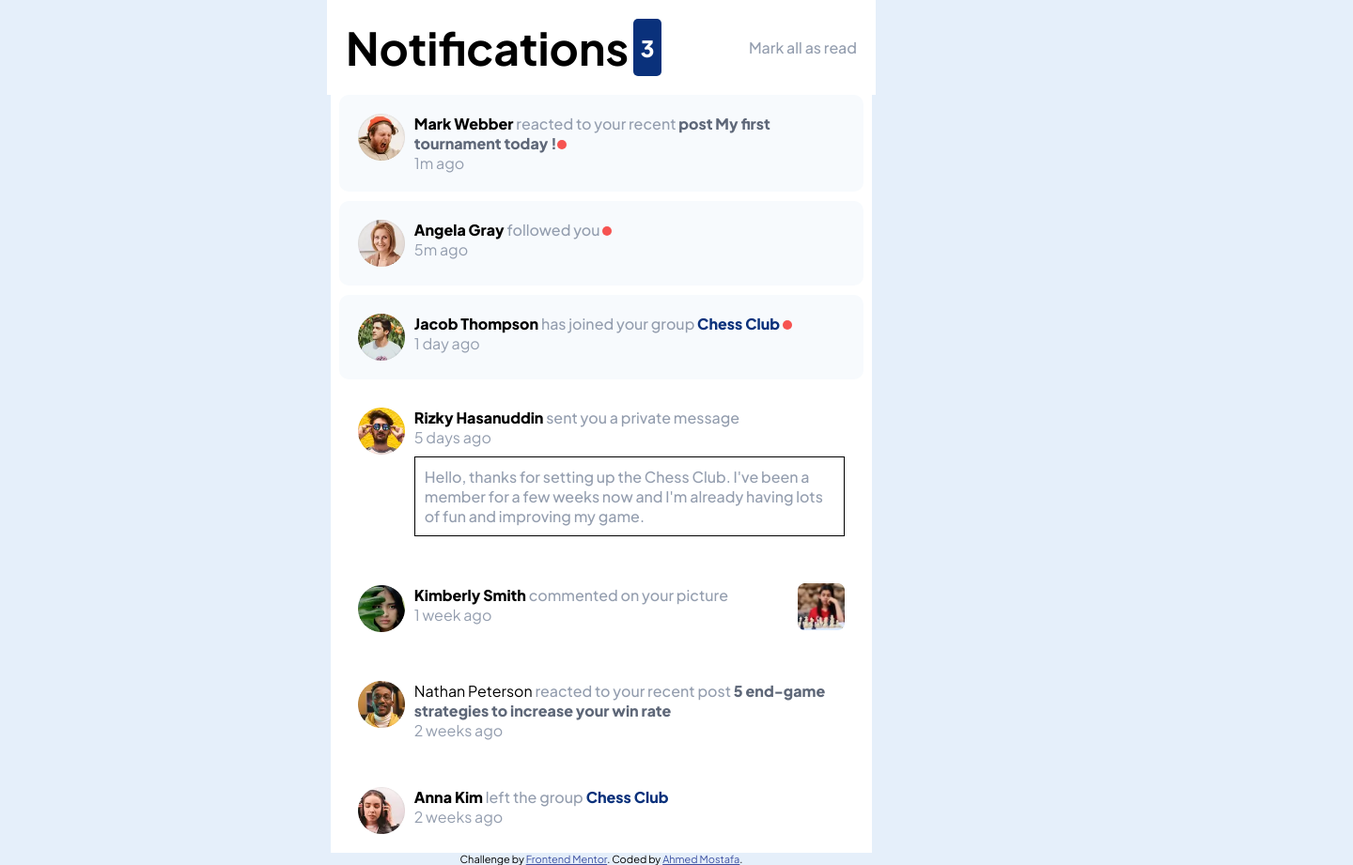
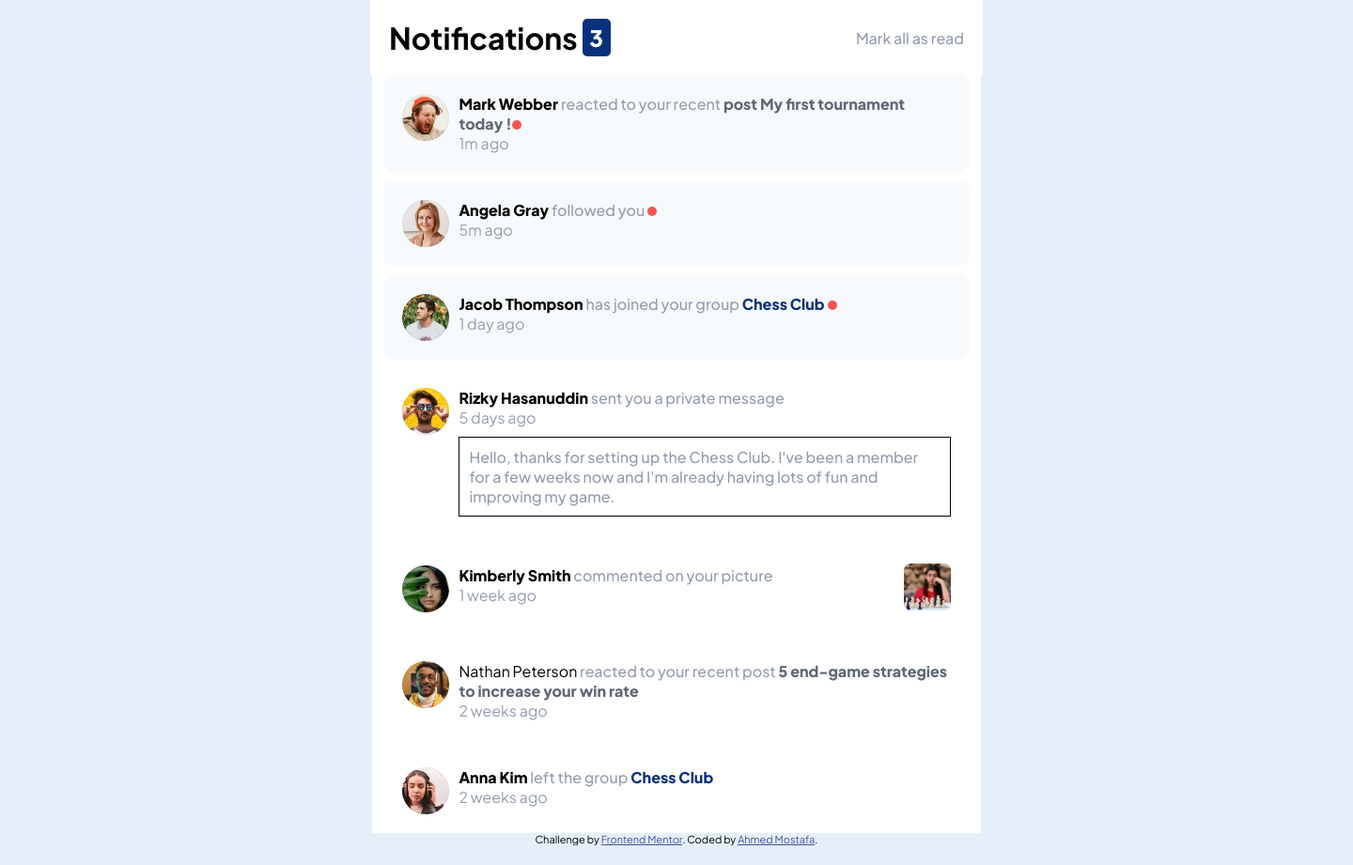
Before and after one commit to Ahmed-Mustafa132/notifications-page, a plain HTML site: page index.html in a window 1280 px wide. Shown: the whole page at 94% size, 1440 px wide, since content can reach past the window. After the commit the page ends 900 px from the top, so only its background shows below. Drawn offline with Linux system fonts and the light colour scheme.

Commit message:
Update style.css

```diff
--- a/style.css
+++ b/style.css
@@ -26,6 +26,14 @@ html {
 }
 body {
   background-color: var(--Light-grayish-blue-1);
+  width: 1440px;
+  display: flex;
+  justify-content: center;
+  align-items: center;
+  flex-direction: column;
+}
+h1 {
+  font-size: 2rem;
 }
 header {
   background-color: var(--White);
```
